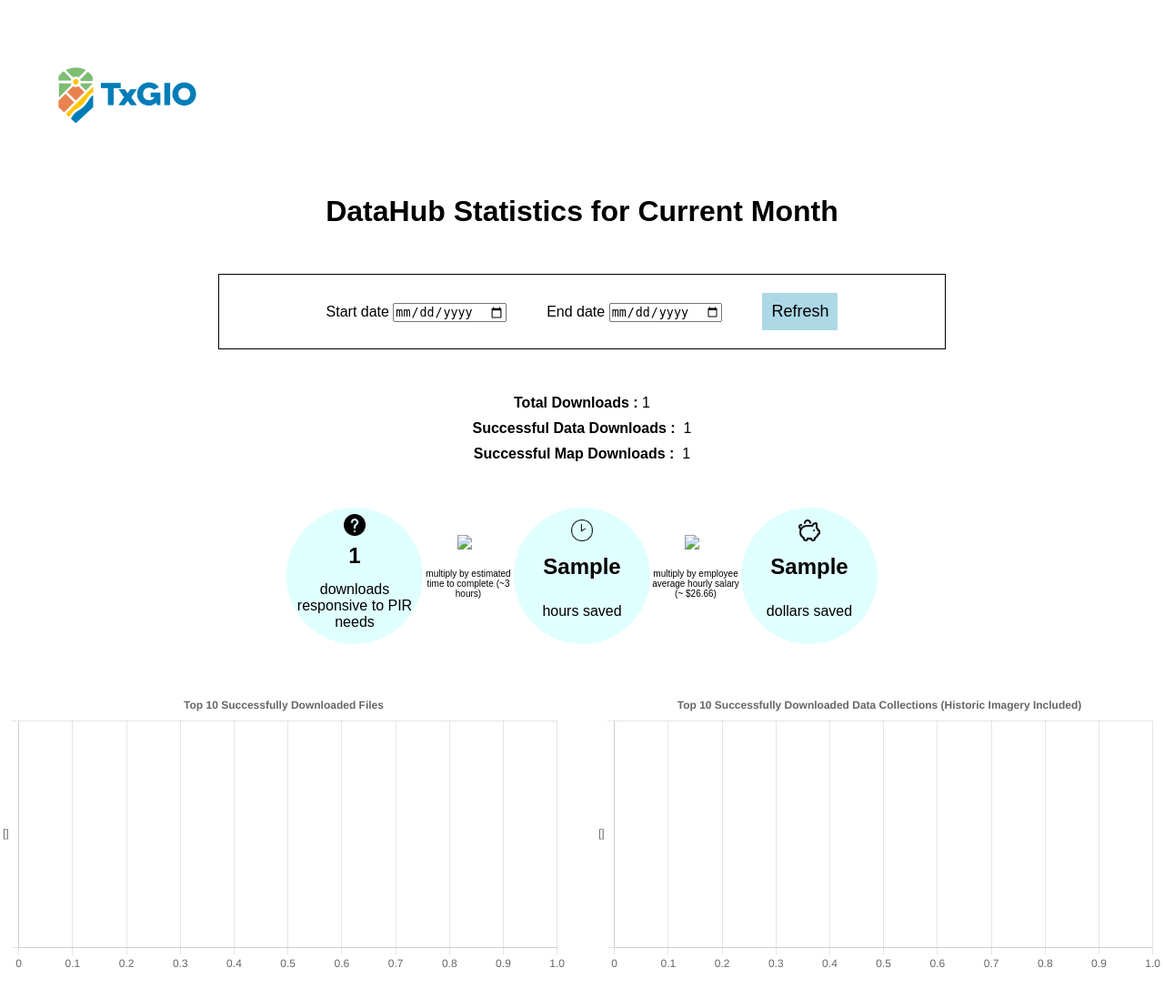
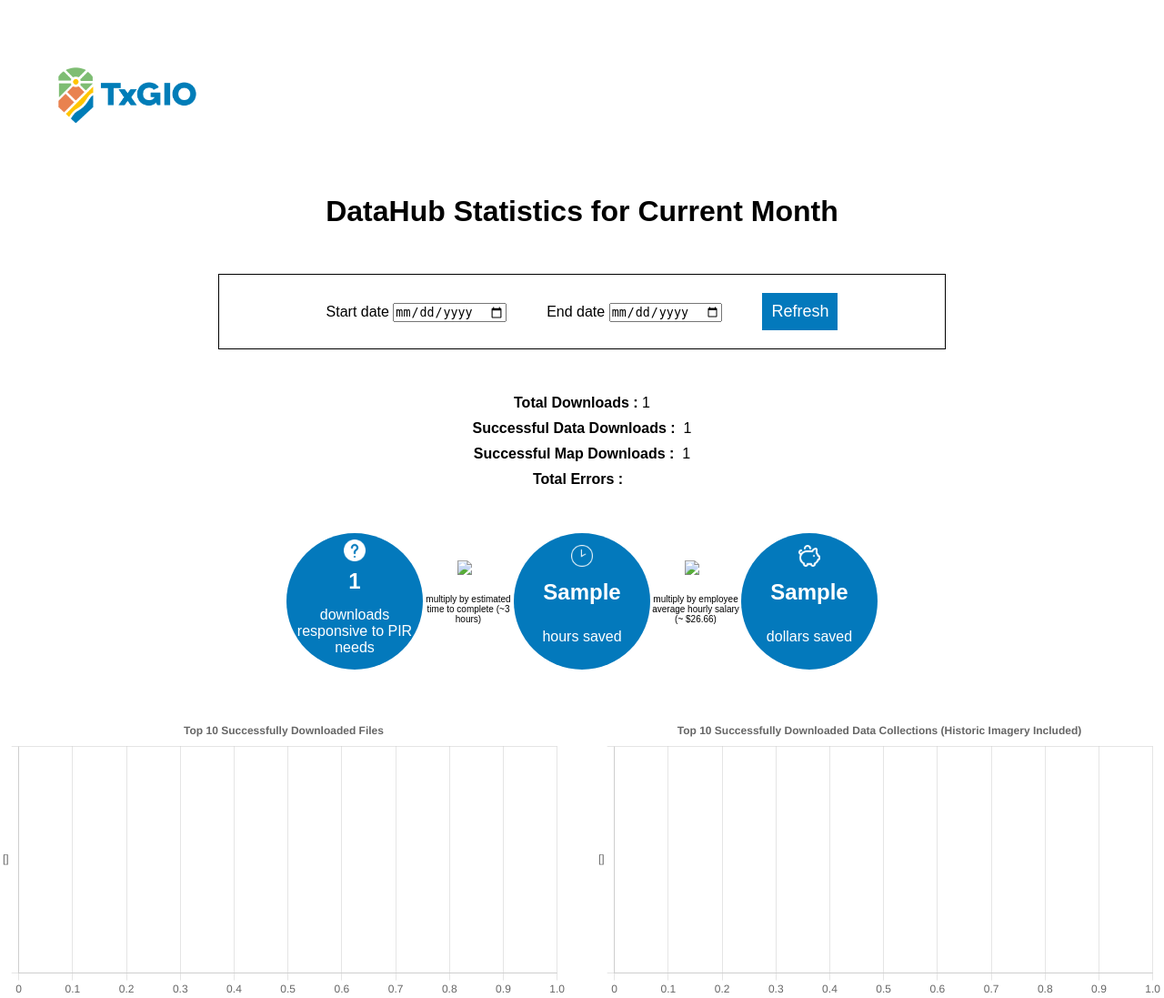
Before and after one commit to TNRIS/api.tnris.org, a Django app: template src/data_hub/analytics/templates/stats.html in a window 1280 px wide. Shown: the top 1097 px of the page at 91% size. Run offline with Django 3.2, Linux system fonts and the light colour scheme; the template is opened without the code that fills it: most values are stand-ins (such as "Sample title", 1, 10 or a date in 2020); some libraries are stand-ins or nearby versions; some web fonts are replaced.

Commit message:
Add total errors + layout changes

```diff
--- a/src/data_hub/analytics/templates/stats.html
+++ b/src/data_hub/analytics/templates/stats.html
@@ -58,13 +58,14 @@
             }
 
             .bubble {
-                background-color: lightcyan;
+                background-color: #0379bc;
                 width: 150px;
                 height: 150px;
                 border-radius: 75px;
                 display: grid;
                 grid-template-columns: auto;
                 text-align: center;
+                color: white;
             }
 
             .bubble .total {
@@ -75,6 +76,7 @@
             .bubble img {
                 width: 24px;
                 margin: auto;
+                filter: invert(1);
             }
 
             .times {
@@ -111,9 +113,10 @@
 
             .submit-form input {
                 border: none;
-                background: lightblue;
+                background: #0379bc;
                 padding: 10px;
                 font-size: 18px;
+                color: white;
             }
 
             .chart-container {
@@ -200,6 +203,9 @@
             <div class="totals">
                 <span> Successful Map Downloads : </span
                 >&nbsp;{{total_success_map}}
+            </div>
+            <div class="totals">
+                <span> Total Errors : </span>&nbsp;{{total_errors}}
             </div>
         </div>
 
--- a/src/data_hub/analytics/views.py
+++ b/src/data_hub/analytics/views.py
@@ -77,6 +77,11 @@
                         where x_edge_result_type <> 'Error'
                         and collection_id <> ''
                         and area_type_id = 'map'
+        """,
+        'total_errors':
+        """
+        select {0} from download_log_{1}
+                        where x_edge_result_type = 'Error'
         """
     }
     queries = {
```
